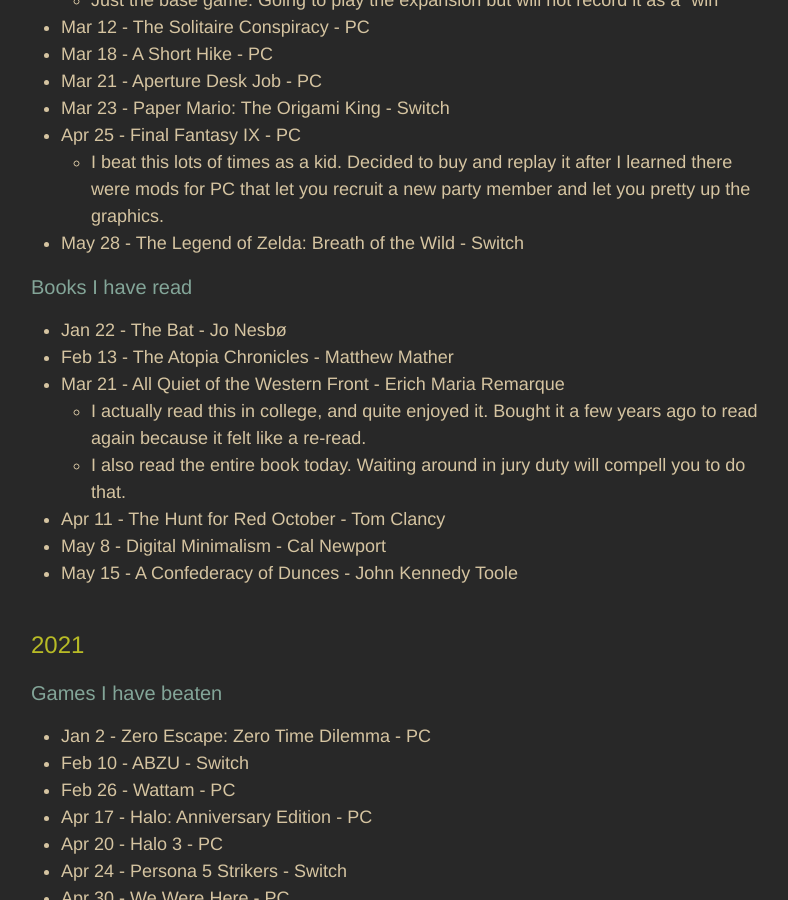
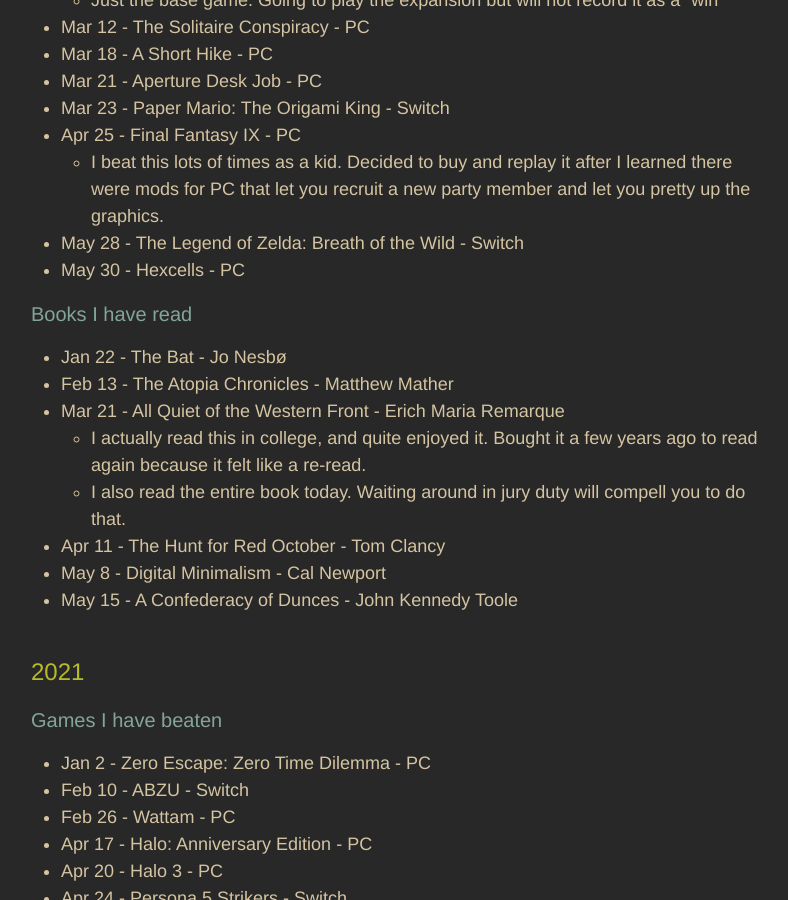
Before and after one commit to adkinsrs/sadkins_site, a Jekyll site: the page built from misc.md, in a window 1280 px wide and 900 px high, scrolled down 842 px. Shown: the whole window, without its empty margins (239-1027 px from the left). Built offline with Jekyll 4.4.1, drawn with Linux system fonts in a browser that asks for light colours.

Commit message:
beat a game

```diff
--- a/misc.md
+++ b/misc.md
@@ -36,6 +36,7 @@
 * Apr 25 - Final Fantasy IX - PC
   * I beat this lots of times as a kid. Decided to buy and replay it after I learned there were mods for PC that let you recruit a new party member and let you pretty up the graphics.
 * May 28 - The Legend of Zelda: Breath of the Wild - Switch
+* May 30 - Hexcells - PC
 
 ### Books I have read
 
```
